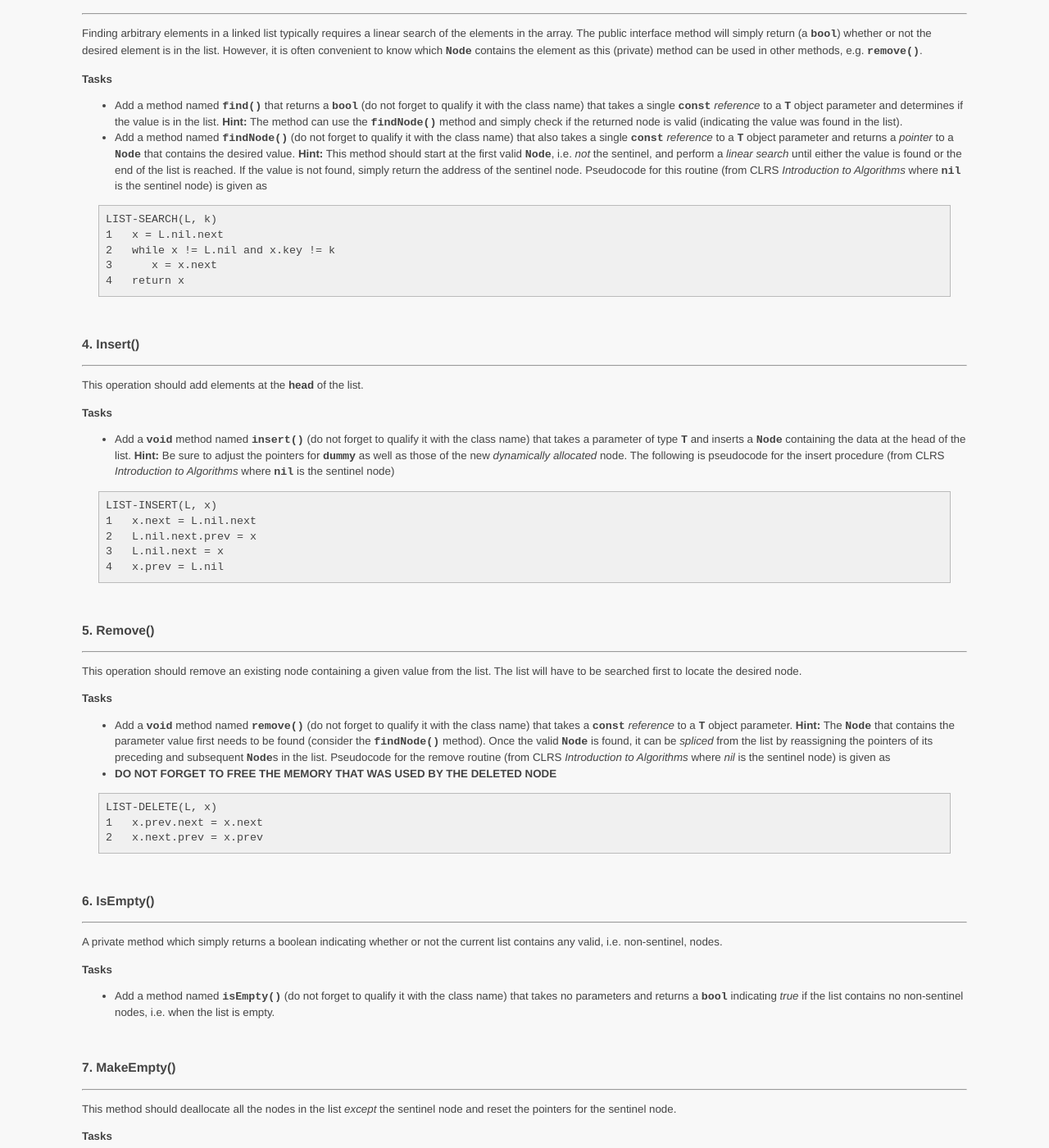
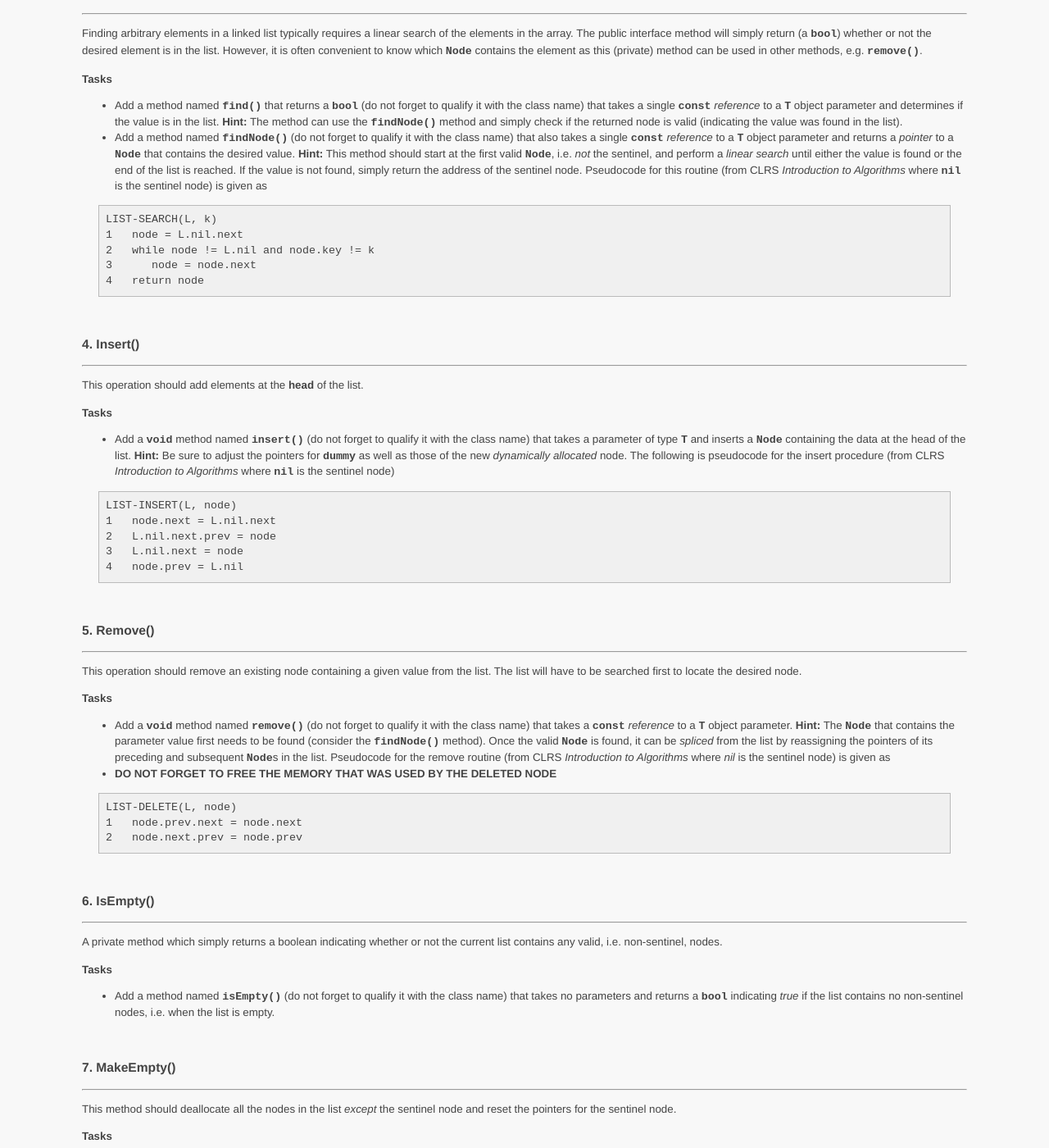
Before and after one commit to ycpcs/cs350-fall2014, a Jekyll site: the page built from assign/assign02.md, in a window 1280 px wide and 1400 px high, scrolled down 1630 px. Shown: the whole window at 82% size. Built offline with Jekyll 4.4.1, drawn with Linux system fonts in a browser that asks for light colours; Markdown is read by kramdown in place of the engine named in the settings.

Commit message:
added assignment #3 made some updates to assignment #2

````diff
--- a/assign/assign02.md
+++ b/assign/assign02.md
@@ -105,10 +105,10 @@ Finding arbitrary elements in a linked list typically requires a linear search o
 
 ```
 LIST-SEARCH(L, k)
-1   x = L.nil.next
-2   while x != L.nil and x.key != k
-3      x = x.next
-4   return x
+1   node = L.nil.next
+2   while node != L.nil and node.key != k
+3      node = node.next
+4   return node
 ```
 
 
@@ -123,11 +123,11 @@ This operation should add elements at the **head** of the list.
 * Add a **```void```** method named **```insert()```** (do not forget to qualify it with the class name) that takes a parameter of type **```T```** and inserts a **```Node```** containing the data at the head of the list. **Hint:** Be sure to adjust the pointers for **```dummy```** as well as those of the new *dynamically allocated* node. The following is pseudocode for the insert procedure (from CLRS *Introduction to Algorithms* where **```nil```** is the sentinel node)
 
 ```
-LIST-INSERT(L, x)
-1   x.next = L.nil.next
-2   L.nil.next.prev = x
-3   L.nil.next = x
-4   x.prev = L.nil
+LIST-INSERT(L, node)
+1   node.next = L.nil.next
+2   L.nil.next.prev = node
+3   L.nil.next = node
+4   node.prev = L.nil
 ```
 
 
@@ -144,9 +144,9 @@ This operation should remove an existing node containing a given value from the
 * **DO NOT FORGET TO FREE THE MEMORY THAT WAS USED BY THE DELETED NODE**
 
 ```
-LIST-DELETE(L, x)
-1   x.prev.next = x.next
-2   x.next.prev = x.prev
+LIST-DELETE(L, node)
+1   node.prev.next = node.next
+2   node.next.prev = node.prev
 ```
 
 
````
Also changed, not shown: assign/assign03.md (added, +187 -0 lines), schedule.md (+1 -1 lines), 1 other file.
